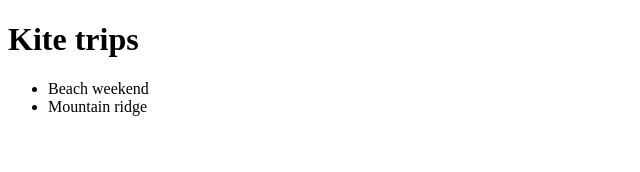
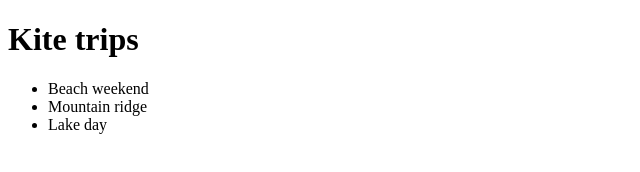
Before and after one commit to joelwellbournewood/forerunner-sandbox, a plain HTML site: page kite/trips.html in a window 1280 px wide. Shown: the full height of the page, 0-640 px from the left. Drawn offline with Linux system fonts and the light colour scheme.

Commit message:
Add third trip "Lake day" to kite/trips.html (#32)
Summary: I added <li>Lake day</li> as the third item in the list in kite/trips.html. I changed nothing else in the file. I didn't add a test or run the project's build or tests, because the change is one static list item.

Files changed: kite/trips.html has the new third li.

Criteria:
1. Exactly three li elements: met. I read the file after writing it and it has Beach weekend, Mountain ridge and Lake day.
2. The third li text is exactly "Lake day": met, by the same read of the file.
3. The two

Co-authored-by: Alice (Forerunner) <forerunner@localhost>

```diff
--- a/kite/trips.html
+++ b/kite/trips.html
@@ -10,6 +10,7 @@
 <ul>
 <li>Beach weekend</li>
 <li>Mountain ridge</li>
+<li>Lake day</li>
 </ul>
 </body>
 </html>
```
